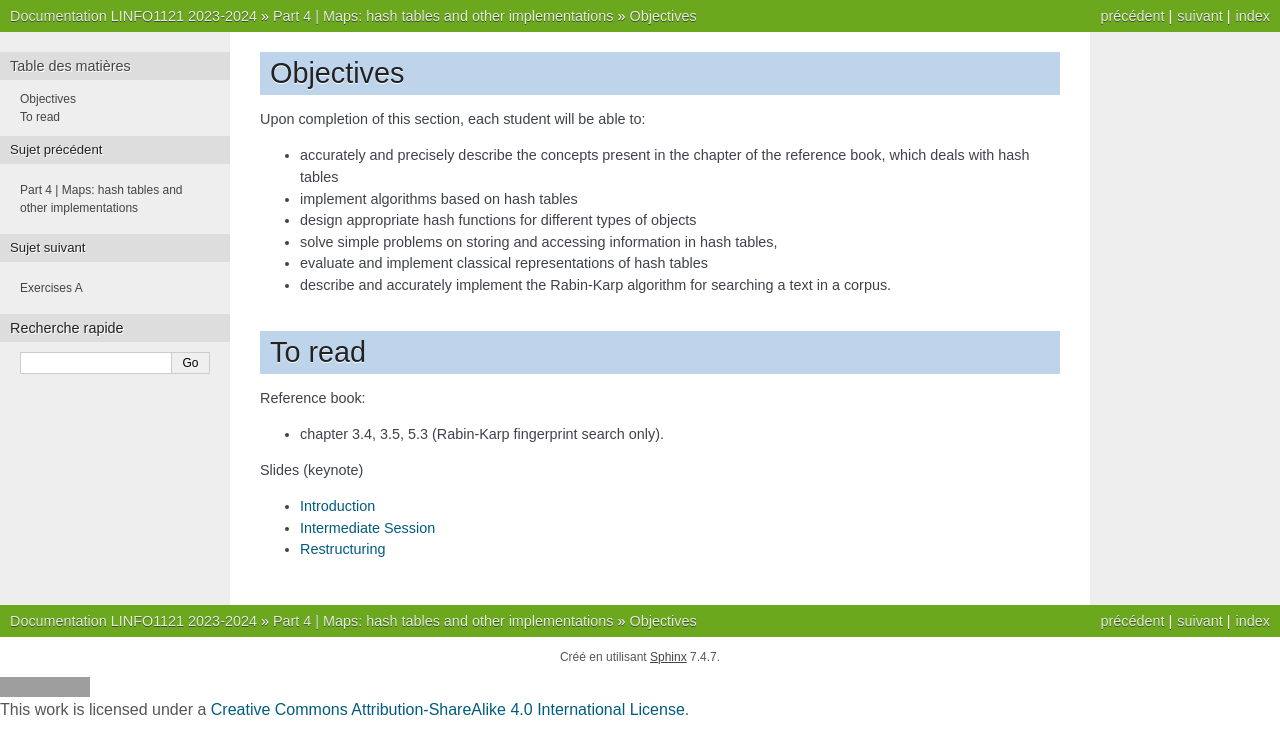
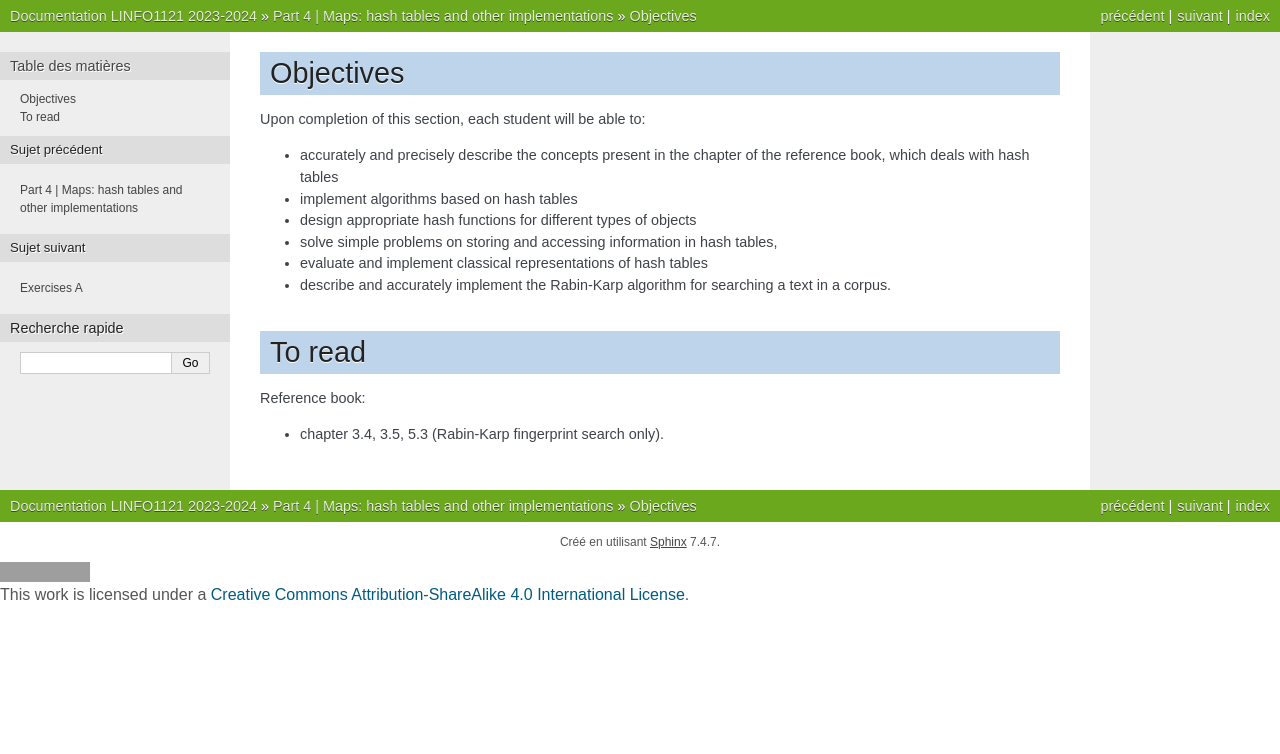
Before and after one commit to pschaus/LINFO1121, a Sphinx documentation site: the page built from source/part4/intro.rst, in a window 1280 px wide. Shown: the top 754 px of the page. Built offline with Sphinx 7.4.7, drawn with Linux system fonts in a browser that asks for light colours; grey boxes are pictures that could not be loaded.

Commit message:
action on main

```diff
--- a/source/part4/intro.rst
+++ b/source/part4/intro.rst
@@ -20,8 +20,8 @@ Reference book:
 * chapter 3.4, 3.5, 5.3 (Rabin-Karp fingerprint search only).
 
 
-Slides (keynote)
+.. Slides (keynote)
 
-* `Introduction <https://www.icloud.com/keynote/060axAx-WvIieFjqV9nvebAoQ#part4-intro>`_
-* `Intermediate Session <https://www.icloud.com/keynote/0TixMvOD8GNdrZKROHyYUiXfw#part4-bilan>`_
-* `Restructuring <https://www.icloud.com/keynote/0LwjcO8rozlr-a4jzmTvWMNww#part-4-bilan>`_
+.. * `Introduction <https://www.icloud.com/keynote/060axAx-WvIieFjqV9nvebAoQ#part4-intro>`_
+.. * `Intermediate Session <https://www.icloud.com/keynote/0TixMvOD8GNdrZKROHyYUiXfw#part4-bilan>`_
+.. * `Restructuring <https://www.icloud.com/keynote/0LwjcO8rozlr-a4jzmTvWMNww#part-4-bilan>`_
```
Also changed, not shown: 1 other file.
